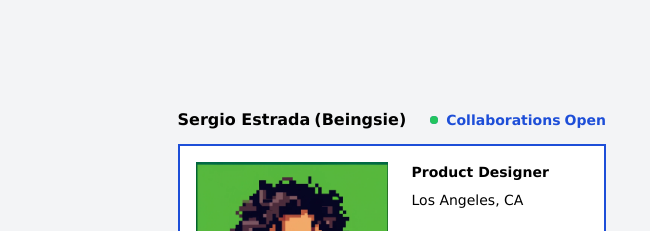
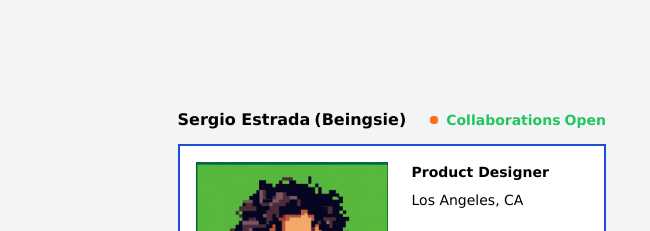
Before and after one commit to beingsie/beingsie-basic, a website: page src/index.html in a window 1280 px wide. Shown: the part 116-347 px from the top of the page, 0-650 px from the left. Drawn offline with nearby package versions, Linux system fonts and the light colour scheme; a script that the page names is missing.

Commit message:
refactor: update collaboration status color theme

```diff
--- a/src/css/main.css
+++ b/src/css/main.css
@@ -1,7 +1,16 @@
 * {
   transition: all 0.3s cubic-bezier(0.68, -0.55, 0.27, 1.55);
+  text-wrap: balance;
 }
 
 body {
   font-family: "Verdana", Arial, sans-serif;
 }
+
+.bg-naranja-500 {
+  background-color: #ff6e10;
+}
+
+.text-green-500 {
+  color: #40a64b;
+}
--- a/src/index.html
+++ b/src/index.html
@@ -111,13 +111,13 @@
               <p class="flex flex-row items-center gap-2">
                 <span class="relative flex h-2 w-2">
                   <span
-                    class="animate-ping absolute inline-flex h-full w-full rounded-full bg-blue-700 opacity-75"
+                    class="animate-ping absolute inline-flex h-full w-full rounded-full bg-naranja-500 opacity-75"
                   ></span>
                   <span
-                    class="relative inline-flex rounded-full h-2 w-2 bg-green-500"
+                    class="relative inline-flex rounded-full h-2 w-2 bg-naranja-500"
                   ></span>
                 </span>
-                <span class="text-blue-700 text-sm font-semibold flex items-center gap-1"
+                <span class="text-green-500 text-sm font-semibold flex items-center gap-1"
                   >Collaborations <span class="hidden sm:flex">Open</span></span
                 >
               </p>
```
